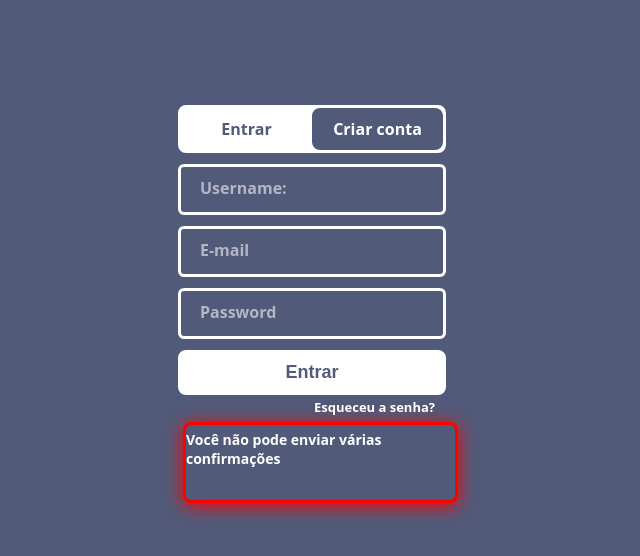
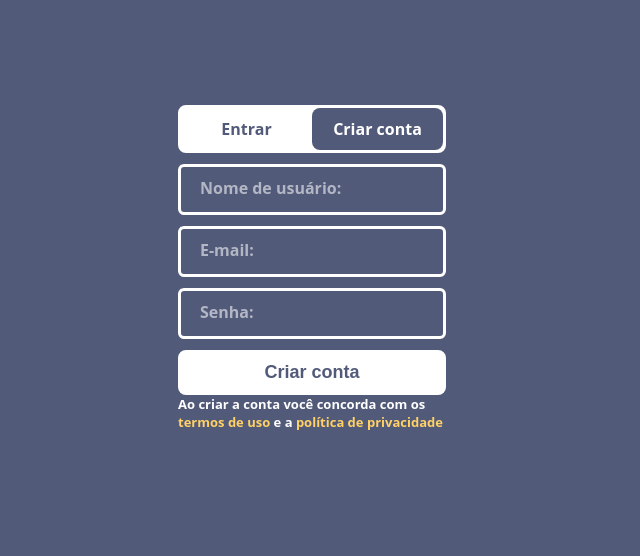
Before and after one commit to Gustavodacrvi/english-cards, a Vue app: page / in a window 1280 px wide. Both pictures are taken after a click on the element "Criar conta". Shown: the top 556 px of the page, without its empty margins (328-968 px from the left). Built offline with nearby package versions, Linux system fonts and the light colour scheme.

Commit message:
Finished popup

```diff
--- /dev/null
+++ b/src/components/Form/BaseForm.vue
@@ -0,0 +1,15 @@
+<template>
+    <form class="form">
+        <slot></slot>
+    </form>
+</template>
+
+<script>
+export default {}
+</script>
+
+<style scoped>
+.form {
+    width: 100%;
+}
+</style>
--- a/src/components/Form/Form.vue
+++ b/src/components/Form/Form.vue
@@ -1,15 +1,150 @@
 <template>
-    <form class="form">
-        <slot></slot>
-    </form>
+    <base-form-vue >
+      <transition
+        name="input-t"
+      >
+        <input-vue v-if='firstTime' type="text" placeholder="Nome de usuário:"/>
+      </transition>
+      <input-vue type="email" placeholder="E-mail:"/>
+      <input-vue type="password" placeholder="Senha:"/>
+      <button-vue text="Entrar" v-if="!firstTime" :color="{'back': '#FFF', 'text': '#525A79'}" />
+      <button-vue text="Criar conta" v-if="firstTime" :color="{'back': '#FFF', 'text': '#525A79'}" />
+      <span v-if="!firstTime" @click="openForgotPasswordPopup">Esqueceu a senha?</span>
+       <div v-if="firstTime" class="termos">
+          <div class="wrapper">
+            <span>
+                Ao criar a conta você concorda com os <span style="display: inline-block"></span><span class="yellow" @click="goToThermsPage">termos de uso</span> e a <span class="yellow" @click="goToPrivacyPolicyPage">política de privacidade</span>
+            </span>
+          </div>
+      </div>
+      <transition name="popup" >
+        <message-popup-vue v-if="!firstTime && popup" :color="color" :message="message" />
+      </transition>
+    </base-form-vue>
 </template>
 
 <script>
-export default {}
+import BaseFormVue from './BaseForm.vue'
+import InputVue from './Input.vue'
+import ButtonVue from '../Button.vue'
+import MessagePopupVue from '../MessagePopup.vue'
+export default {
+    props: ['firstTime'],
+    data(){
+        return {
+            counter: 0,
+            popup: false,
+            color: '#F00',
+            message: 'Você não pode enviar uma confirmação de email, tente novamente daqui a um segundo'
+        }
+    },
+    components: {
+        BaseFormVue,
+        InputVue,
+        ButtonVue,
+        MessagePopupVue
+    },
+    methods: {
+        openForgotPasswordPopup() {
+          this.popup = true
+            if (this.counter < 1) {
+                this.color = '#88E976'
+                this.message = 'Um e-mail de confirmação foi mandado para e-mail dado.'
+                this.counter++
+            } else {
+              this.color = '#F00'
+              this.message = 'Você não pode enviar uma confirmação de email, tente novamente daqui a um segundo'
+            }
+            setTimeout(()=>{
+            this.counter = 0
+            setTimeout(()=>{
+              this.counter = 0
+              this.popup = false
+            }, 5000)
+            }, 1000)
+        },
+        goToThermsPage() {
+            this.$router.push('/therms')
+        },
+        goToPrivacyPolicyPage() {
+            this.$router.push('/privacy')
+        },
+    }
+}
 </script>
 
 <style scoped>
-.form {
-    width: 100%;
+span {
+    color: var(--white);
+    font-size: 13px;
+    font-weight: bold;
+    margin: 5px;
+    margin-left: 130px;
+    transition: color .15s, cursor .15s;
+}
+span:hover {
+    color: var(--yellow);
+    cursor: pointer;
+}
+.termos {
+    color: var(--white);
+    font-size: 13px;
+    font-weight: bold;
+}
+
+.input-t-enter, .input-t-leave-to {
+  height: 0 !important;
+  border: 0 solid transparent !important;
+  opacity: 0 !important;
+  color: transparent !important;
+  transition-duration: .2s !important;
+  margin-top: 0 !important;
+}
+
+.input-t-leave, .input-t-enter-to {
+  height: 45px !important;
+  margin-top: 11px !important;
+  opacity: 1 !important;
+  border: 3px solid var(--white) !important;
+  transition-duration: .2s;
+}
+.wrapper {
+  display: flex;
+  align-items: center;
+  justify-content: center;
+  width: 100%;
+}
+.wrapper span {
+  margin: 0;
+  text-align: left;
+}
+.wrapper span:hover {
+  color: var(--white);
+}
+.wrapper span.yellow:hover {
+  color: var(--yellow);
+}
+.yellow {
+  color: var(--yellow);
+}
+
+.popup-enter {
+  transform: translateY(100%);
+  opacity: .5;
+  transition-duration: .2s;
+}
+.popup-enter-to {
+  transform: translateX(0%);
+  opacity: 1;
+  transition-duration: .2s;
+}
+.popup-leave-to {
+  transform: translateY(25%);
+  opacity: .5;
+  transition-duration: .2s;
+}
+.popup-leave {
+  transform: translateY(150%);
+  transition-duration: .2s;
 }
 </style>
--- a/src/components/Form/Login.vue
+++ /dev/null
@@ -1,80 +0,0 @@
-<template>
-    <form-vue >
-      <transition
-        name="input-t"
-      >
-        <input-vue v-if='login' type="text" placeholder="Username:"/>
-      </transition>
-      <input-vue type="email" placeholder="E-mail"/>
-      <input-vue type="password" placeholder="Password"/>
-      <button-vue text="Entrar" :color="{'back': '#FFF', 'text': '#525A79'}" />
-      <span @click="openForgotPasswordPopup">Esqueceu a senha?</span>
-      <message-popup-vue :color="color" :message="message" />
-    </form-vue>
-</template>
-
-<script>
-import FormVue from './Form.vue'
-import InputVue from './Input.vue'
-import ButtonVue from '../Button.vue'
-import MessagePopupVue from '../MessagePopup.vue'
-export default {
-    props: ['login'],
-    data(){
-        return {
-            counter: 0,
-            popup: false,
-            color: '#F00',
-            message: 'Você não pode enviar várias confirmações'
-        }
-    },
-    components: {
-        FormVue,
-        InputVue,
-        ButtonVue,
-        MessagePopupVue
-    },
-    methods: {
-        openForgotPasswordPopup() {
-            this.popup = true
-            if (this.counter < 1){
-                this.color = '#88E976'
-                this.message = 'Um e-mail de confirmação foi mandado para e-mail dado.'
-            }
-        }
-    }
-}
-</script>
-
-<style scoped>
-span {
-    color: var(--white);
-    font-size: 13px;
-    font-weight: bold;
-    margin: 5px;
-    margin-left: 130px;
-    transition: color .15s, cursor .15s;
-}
-span:hover {
-    color: var(--yellow);
-    cursor: pointer;
-}
-
-.input-t-enter, .input-t-leave-to {
-  height: 0 !important;
-  border: 0 solid transparent !important;
-  opacity: 0 !important;
-  color: transparent !important;
-  transition-duration: .2s !important;
-  margin-top: 0 !important;
-}
-
-.input-t-leave, .input-t-enter-to {
-  height: 45px !important;
-  margin-top: 11px !important;
-  opacity: 1 !important;
-  border: 3px solid var(--white) !important;
-  transition-duration: .2s;
-}
-
-</style>
--- a/src/components/Form/toggleButton.vue
+++ b/src/components/Form/toggleButton.vue
@@ -2,19 +2,19 @@
   <div class="toggle-button">
     <div class="form-wrapper">
       <div class="button-wrapper">
-        <span class="btn" :class="{active: !login}" @click="login = false">
+        <span class="btn" :class="{active: !firstTime}" @click="firstTime = false">
           Entrar
         </span>
-        <span class="btn" :class="{active: login}" @click="login = true">
+        <span class="btn" :class="{active: firstTime}" @click="firstTime = true">
           Criar conta
         </span>
 
-        <div class="background" :class="{moveBtn: login}">
+        <div class="background" :class="{moveBtn: firstTime}">
 
         </div>
       </div>
-      <login-vue
-        :login='login'
+      <form-vue
+        :firstTime='firstTime'
       />
     </div>
   </div>
@@ -22,18 +22,18 @@
 
 <script>
 
-import LoginVue from './Login.vue'
+import FormVue from './Form.vue'
 
 export default {
   data() {
     return {
-      login: false,
+      firstTime: false,
     }
   },
   methods: {
   },
   components: {
-    LoginVue,
+    FormVue,
   },
 }
 </script>
--- a/src/components/MessagePopup.vue
+++ b/src/components/MessagePopup.vue
@@ -23,21 +23,22 @@ export default {
 
 <style scoped>
 .message-popup {
-    margin: 5px;
   background: var(--primary);
+  transform: translateY(11px);
+  position: absolute;
   width: 269px;
   height: 75px;
   border-radius: 8px;
-    opacity: 1;
 }
 span {
+  padding: 10px;
   font-size: 14px;
   font-weight: bold;
   text-align: start;
-    margin: 5px auto;
 }
 .wrapper {
   display: flex;
+  width: 100%;
   align-items: center;
   justify-content: center;
 }
```
Also changed, not shown: .eslintrc.js (deleted), 2 other files (tests, documents, lock files or other folders). Lines whose indentation alone changed are shown as unchanged.
